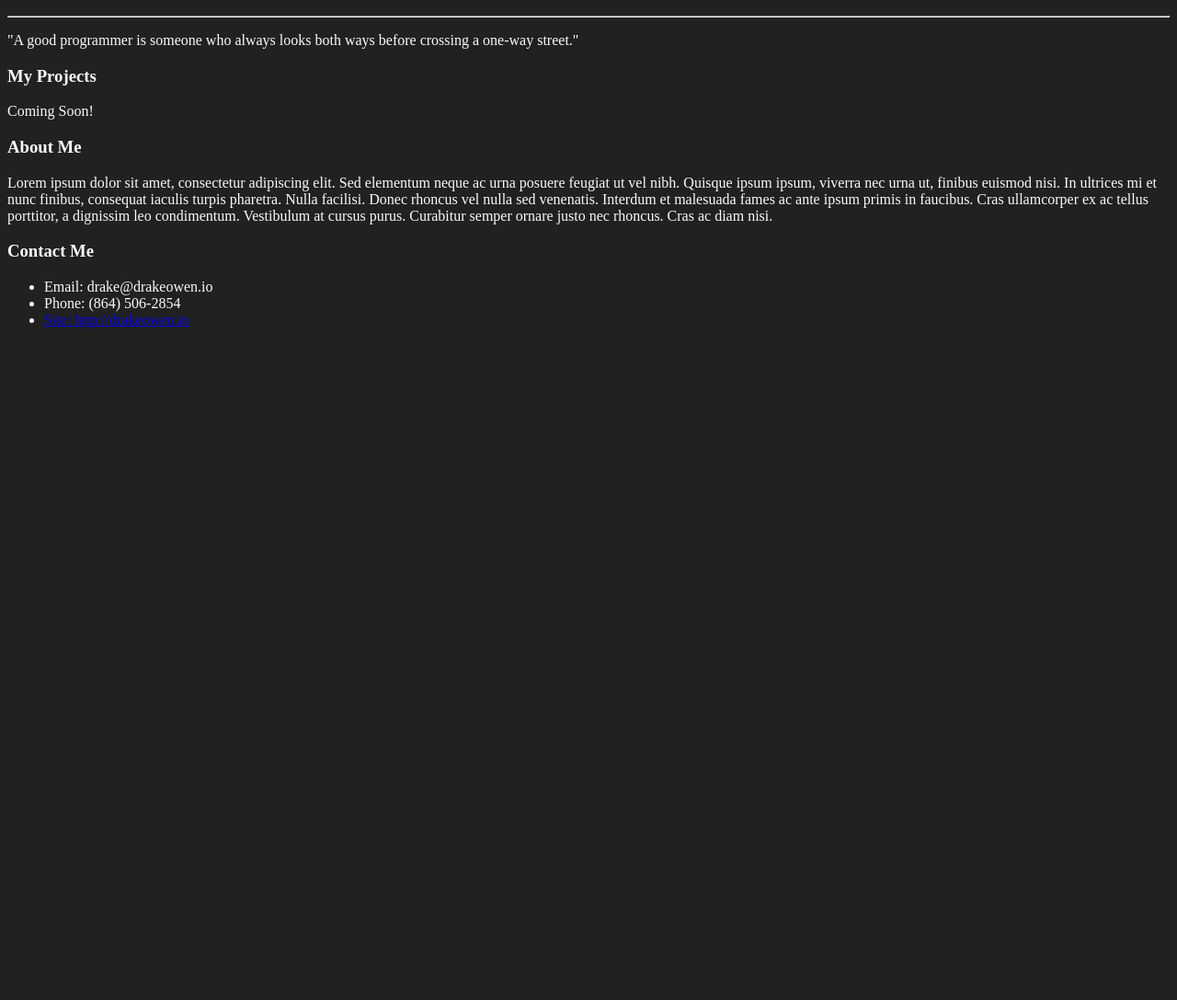
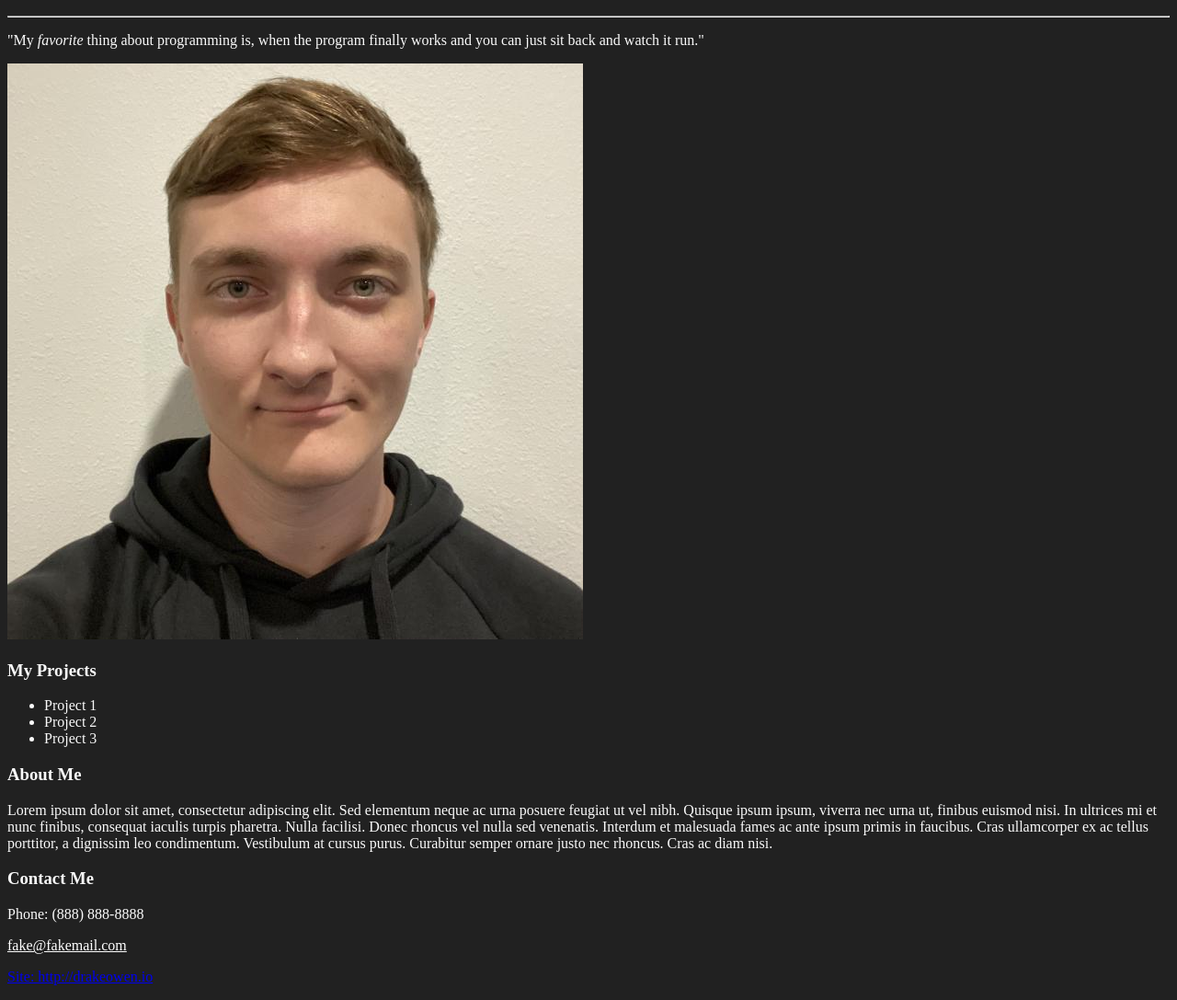
Before and after one commit to DrakeOwenIO/Profile, a plain HTML site: page index.html in a window 1280 px wide. Shown: the part 110-1197 px from the top of the page at 92% size. Before the commit the page ends 800 px from the top, so only its background shows below. Drawn offline with Linux system fonts and the light colour scheme.

Commit message:
Added picture of myself, a few styles, and more content to the page.

```diff
--- a/index.html
+++ b/index.html
@@ -7,22 +7,27 @@
 	<title>My Project</title>
   </head>
   <body>
-	<!--
-	  Directions:
-		1. Create a DIV element to contain the page content.
-		2. Inside your DIV, create an H1 tag that contains your name as the text.
-		3. Below your H1 tag, create an H2 tag that contains the content text, "Software Developer."
-		4. Below your H2 tag, create an HR tag, which will make a horizontal line.
-		5. Create a paragraph tag and put a sentence of your choice in it. (Suggestion: "My favorite thing about programming is _______.")
-		6. Create an H3 tag that says "My Projects."
-		7. Create a paragraph tag that says "Coming Soon."
-		8. Create an H3 tag that says "About Me."
-		9. Create a paragraph tag that contains the "lorem ipsum" text. HINT: You will need to do a search for this text...it is long! Alternatively, grab a sample from this site: https://generator.lorem-ipsum.info/
+<!--
+      Directions:
+        1. Create a DIV element to contain the page content
+        2. Inside your DIV, create an H1 tag that contains your name as the text
+        3. Below your H1 tag, create an H2 tag that contains the content text "Software Developer"
+        4. Below your H2 tag, create an HR tag which will make a horizontal line
+        5. Create a paragraph tag and put a sentence of your choice in it. (Suggestion: "My favorite thing about programming is _______")
+        6. Make the word "favorite" italicized
+        7. Make an image tag with the src attribute linked to a picture of yourself or of a placeholder image. Make sure you make an alt attribute too!
+        8. Create an H3 tag that says "About Me"
+        9. Create a paragraph tag that contains the "lorem ipsum" text. You will need to do a search for this text - it is long!
+        10. Create an H3 tag that says "My Projects"
+        11. Create an unordered list with 3 list items that say "Project 1", "Project 2", and "Project 3"
+        12. Add another H3 that contains "Contact Me" as text
+        13. Create a paragraph that contains a fake phone number, e.g., "Phone: (202) 555-1234"
+        14. Create a link tag (<a>) with a direction to mail to a fake email address. This is done by making a regular link, but in the href attribute, put mailto:fake@email.com (this opens up your email program with the TO field already filled out-try it!)
 
-		BONUS: Try one of the following ideas if you finish early.
-		  - Switch out your lorem ipsum for Hipster Ipsum (https://hipsum.co/).
-		  - Add another H3 that contains "Contact Me," a paragraph tag containing your email, and a paragraph tag containing your phone number (these can be fake!).
-	 -->
+        BONUS: Try one of the following ideas if you finish early
+          - Switch out your lorem ipsum for Hipster Ipsum (https://hipsum.co/)
+          - In your contact me section, make the text "Phone:" and "Email:" bolded
+     -->
 
      <div>
          <h1>Drake Owen</h1>
@@ -30,11 +35,17 @@
 
          <hr>
 
-         <p>"A good programmer is someone who always looks both ways before crossing a one-way street."</p>
+         <p>"My <i>favorite</i> thing about programming is, when the program finally works and you can just sit back and watch it run."</p>
+
+         <img src="img/tiger_one.jpg" alt="Picture of Drake">
 
          <div>
             <h3>My Projects</h3>
-            <p>Coming Soon!</p>
+            <ul>
+              <li>Project 1</li>
+              <li>Project 2</li>
+              <li>Project 3</li>
+            </ul>
          </div>
 
          <div>
@@ -44,17 +55,18 @@
 
          <div>
             <h3>Contact Me</h3>
-            <ul>
-                <li>Email: drake@drakeowen.io</li>
-                <li>Phone: (864) 506-2854</li>
-                <li><a href = "http://drakeowen.io" target="_blank">Site: http://drakeowen.io</a></li>
-            </ul>
+              <p>
+                Phone: (888) 888-8888
+              </p>
+
+              <p>
+                <a href="mailto:fake@email.com" class="contact-email"> fake@fakemail.com </a>
+              </p>
+
+              <p>
+                <a href = "http://drakeowen.io" target="_blank">Site: http://drakeowen.io</a>
+              </p>
          </div>
-
-
-
-
      </div>
-
   </body>
 </html>
--- a/mystyle.css
+++ b/mystyle.css
@@ -1,8 +1,13 @@
 body{
     background-color: #212121;
     color: #FAFAFA;
+    cursor: wait;
 }
 
-link{
-    text-decoration: none;
+:visited{
+    color: white;
 }
+
+.contact-email{
+    color: white;
+}
```
Also changed, not shown: img/tiger_one.jpg (added).
